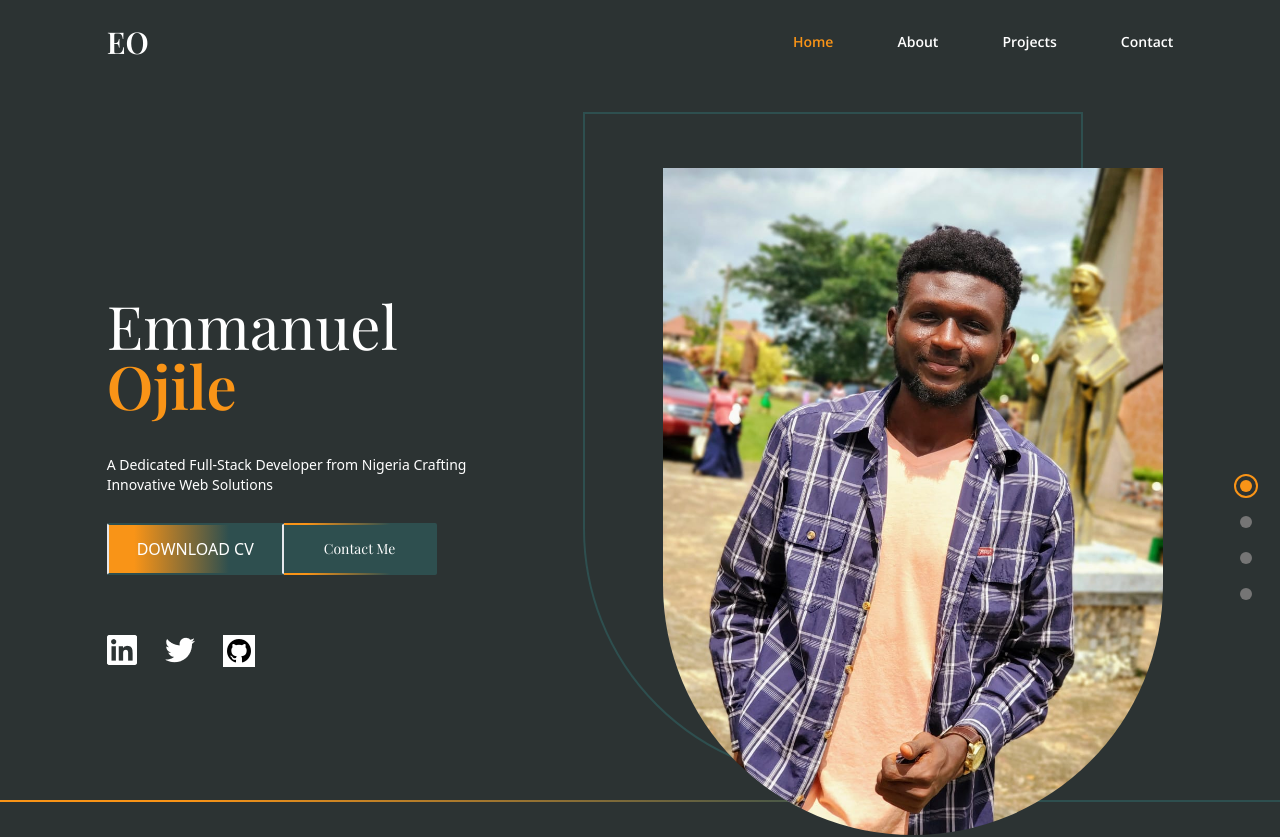
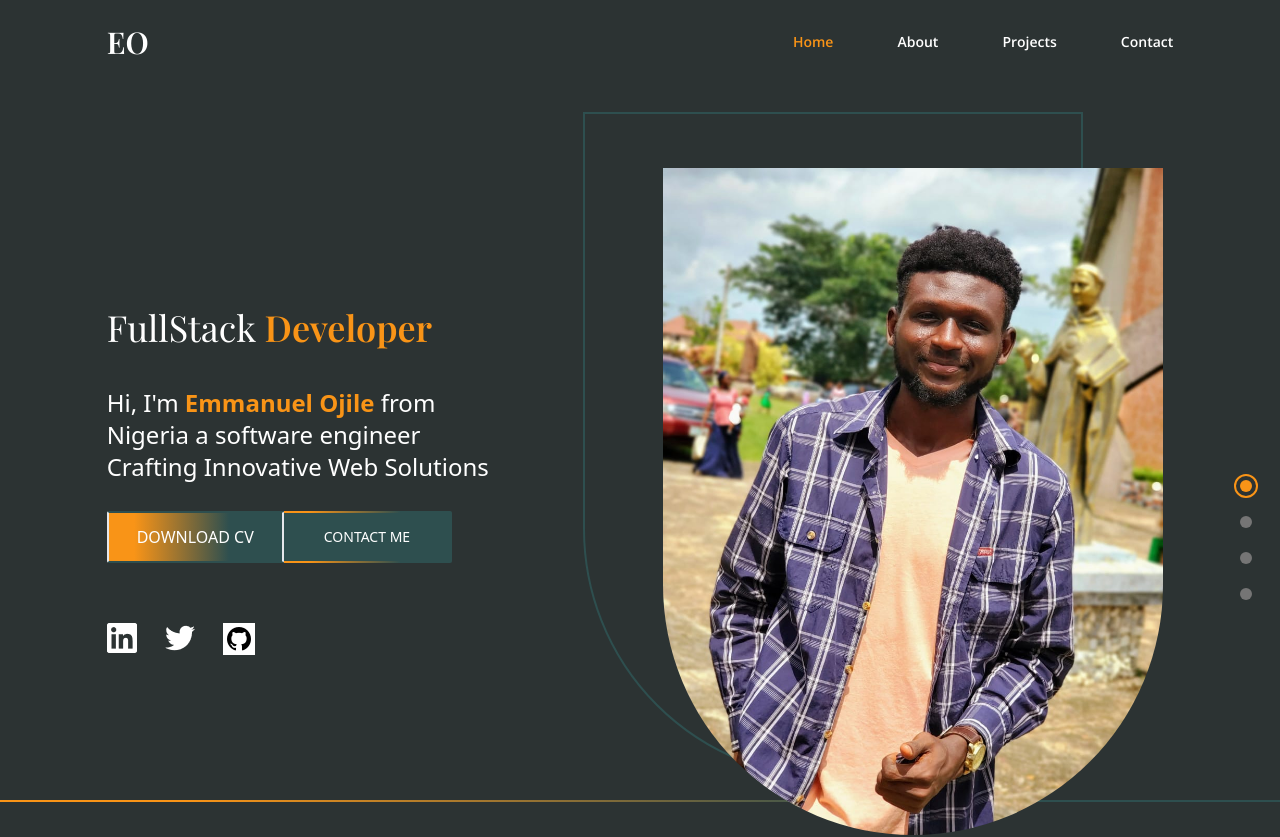
Before and after one commit to Emmyojile/portfolio-v2, a React (Vite) app: page / in a window 1280 px wide. Shown: the top 837 px of the page. Built offline with nearby package versions, Linux system fonts and the light colour scheme.

Commit message:
revamping

```diff
--- a/src/scenes/Landing.jsx
+++ b/src/scenes/Landing.jsx
@@ -44,18 +44,19 @@ const Landing = ({ setSelectedPage }) => {
             visible: { opacity: 1, x: 0 },
           }}
         >
-          <p className="text-6xl font-playfair z-10 text-center md:text-start">
-            Emmanuel {""}
+          <p className="text-4xl font-playfair z-10 text-center md:text-start">
+            FullStack {""}
             <span
               className="xs:relative xs:text-yellow xs:font-semibold z-20
               before:absolute before:-left-[25px] before:-top-[70px] before:z-[-1]"
             >
-              Ojile
+              Developer
             </span>
           </p>
 
-          <p className="mt-10 mb-7 text-sm text-center md:text-start">
-            A Dedicated Full-Stack Developer from Nigeria Crafting Innovative
+          <p className="mt-10 mb-7 text-2xl text-center md:text-start">
+            Hi, I'm <span className="xs:relative xs:text-yellow xs:font-semibold z-20
+              before:absolute before:-left-[25px] before:-top-[70px] before:z-[-1]">Emmanuel Ojile</span> from Nigeria a software engineer Crafting Innovative
             Web Solutions
           </p>
         </motion.div>
@@ -85,8 +86,8 @@ const Landing = ({ setSelectedPage }) => {
             onClick={() => setSelectedPage("contact")}
             href="#contact"
           >
-            <div className="bg-grey hover:text-yellow transition duration-500 w-full h-full flex items-center justify-center font-playfair px-10 md:text-sm ss:text-xs">
-              Contact Me
+            <div className="bg-grey hover:text-yellow transition duration-500 w-full h-full flex items-center justify-center px-10 md:text-sm ss:text-xs">
+              CONTACT ME
             </div>
           </AnchorLink>
         </motion.div>
```
